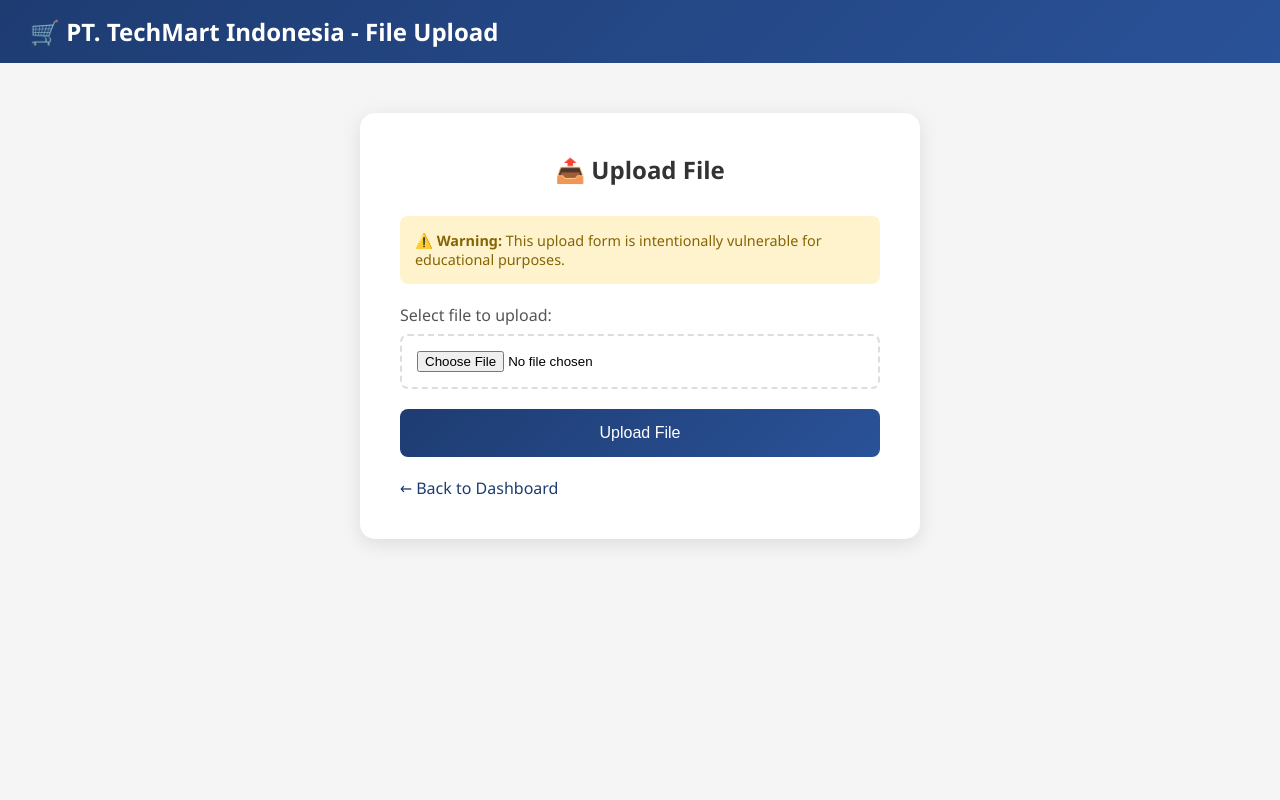
After one commit to ujangbustomiitts20/simulasidigitalforensic, a PHP site: page /upload.php in a window 1280 px wide. The commit adds this page. Run offline with PHP 8.4, Linux system fonts and the light colour scheme; a user stored in the database is signed in.

Commit message:
Update fitur / perbaikan bug

```diff
--- a/01-setup-environment/docker/victim/www/login.php
+++ b/01-setup-environment/docker/victim/www/login.php
@@ -44,11 +44,12 @@ if ($_SERVER['REQUEST_METHOD'] === 'POST') {
         $password = $_POST['password'] ?? '';
 
         // =====================================================
-        // VULNERABILITY: SQL INJECTION
+        // VULNERABILITY: SQL INJECTION (SANGAT VULNERABLE!)
         // Query tidak menggunakan prepared statements
         // Input tidak di-sanitasi
+        // Attacker bisa bypass dengan: admin'-- atau ' OR '1'='1
         // =====================================================
-        $query = "SELECT * FROM users WHERE username='$username' AND password=MD5('$password')";
+        $query = "SELECT * FROM users WHERE username='$username' AND password='$password'";
 
         // Log untuk forensik
         $log_time = date('Y-m-d H:i:s');
--- /dev/null
+++ b/01-setup-environment/docker/victim/www/upload.php
@@ -0,0 +1,168 @@
+<?php
+/**
+ * File Upload Page - VULNERABLE TO UNRESTRICTED FILE UPLOAD
+ * PT. TechMart Indonesia
+ * FOR EDUCATIONAL PURPOSES ONLY
+ *
+ * VULNERABILITIES:
+ * 1. No file type validation
+ * 2. No file extension validation
+ * 3. No file size limit
+ * 4. Files stored in web-accessible directory
+ */
+session_start();
+error_reporting(E_ALL);
+ini_set('display_errors', 1);
+
+// Check if logged in (tapi masih bisa di-bypass)
+if (!isset($_SESSION['user'])) {
+    // VULNERABILITY: Parameter bypass
+    if (!isset($_GET['bypass']) && !isset($_POST['bypass'])) {
+        header('Location: login.php');
+        exit;
+    }
+}
+
+$upload_dir = 'uploads/';
+$message = '';
+$error = '';
+
+// Create upload directory if not exists
+if (!file_exists($upload_dir)) {
+    mkdir($upload_dir, 0777, true);
+}
+
+if ($_SERVER['REQUEST_METHOD'] === 'POST' && isset($_FILES['file'])) {
+    $file = $_FILES['file'];
+
+    // Log untuk forensik
+    $log_time = date('Y-m-d H:i:s');
+    $log_ip = $_SERVER['REMOTE_ADDR'] ?? 'unknown';
+    error_log("[$log_time] FILE UPLOAD | IP: $log_ip | File: {$file['name']} | Size: {$file['size']} | Type: {$file['type']}");
+
+    // =====================================================
+    // VULNERABILITY: NO VALIDATION!
+    // Tidak ada pengecekan tipe file
+    // Tidak ada pengecekan ekstensi
+    // File bisa diupload langsung ke web directory
+    // =====================================================
+
+    $target_path = $upload_dir . basename($file['name']);
+
+    // VULNERABILITY: Directly move uploaded file without any validation
+    if (move_uploaded_file($file['tmp_name'], $target_path)) {
+        $message = "File uploaded successfully: " . htmlspecialchars($file['name']);
+        $message .= "<br>Access URL: <a href='$target_path'>$target_path</a>";
+
+        error_log("[$log_time] FILE UPLOAD SUCCESS | IP: $log_ip | Path: $target_path");
+
+        // Store in audit log
+        try {
+            $host = getenv('MYSQL_HOST') ?: 'victim-db';
+            $user = getenv('MYSQL_USER') ?: 'techmart_user';
+            $pass = getenv('MYSQL_PASSWORD') ?: 'password123';
+            $db = getenv('MYSQL_DATABASE') ?: 'techmart_db';
+
+            $conn = @new mysqli($host, $user, $pass, $db);
+            if (!$conn->connect_error) {
+                $filename = $conn->real_escape_string($file['name']);
+                $filepath = $conn->real_escape_string($target_path);
+                $ip = $conn->real_escape_string($log_ip);
+                $conn->query("INSERT INTO audit_log (action, details, ip_address, user_agent) VALUES ('FILE_UPLOAD', 'File: $filename, Path: $filepath', '$ip', '" . ($_SERVER['HTTP_USER_AGENT'] ?? '') . "')");
+                $conn->close();
+            }
+        } catch (Exception $e) {
+            // Ignore
+        }
+    } else {
+        $error = "Failed to upload file.";
+        error_log("[$log_time] FILE UPLOAD FAILED | IP: $log_ip | Error: Move failed");
+    }
+}
+?>
+<!DOCTYPE html>
+<html lang="en">
+<head>
+    <meta charset="UTF-8">
+    <meta name="viewport" content="width=device-width, initial-scale=1.0">
+    <title>File Upload - PT. TechMart Indonesia</title>
+    <style>
+        * { margin: 0; padding: 0; box-sizing: border-box; }
+        body { font-family: 'Segoe UI', Tahoma, Geneva, Verdana, sans-serif; background: #f5f5f5; min-height: 100vh; display: flex; flex-direction: column; }
+        .navbar { background: linear-gradient(135deg, #1e3c72, #2a5298); padding: 15px 30px; color: white; }
+        .navbar h1 { font-size: 1.5rem; }
+        .container { max-width: 600px; margin: 50px auto; padding: 0 20px; }
+        .card { background: white; padding: 40px; border-radius: 15px; box-shadow: 0 5px 20px rgba(0,0,0,0.1); }
+        .card h2 { text-align: center; margin-bottom: 30px; color: #333; }
+        .form-group { margin-bottom: 20px; }
+        .form-group label { display: block; margin-bottom: 8px; font-weight: 500; color: #555; }
+        .form-group input[type="file"] { width: 100%; padding: 15px; border: 2px dashed #ddd; border-radius: 8px; cursor: pointer; }
+        .form-group input[type="file"]:hover { border-color: #1e3c72; }
+        .btn { width: 100%; padding: 15px; background: linear-gradient(135deg, #1e3c72, #2a5298); color: white; border: none; border-radius: 8px; font-size: 1rem; cursor: pointer; transition: transform 0.2s; }
+        .btn:hover { transform: translateY(-2px); box-shadow: 0 5px 15px rgba(30,60,114,0.3); }
+        .message { padding: 15px; border-radius: 8px; margin-bottom: 20px; }
+        .message.success { background: #d4edda; color: #155724; border: 1px solid #c3e6cb; }
+        .message.error { background: #f8d7da; color: #721c24; border: 1px solid #f5c6cb; }
+        .warning { background: #fff3cd; padding: 15px; border-radius: 8px; margin-bottom: 20px; color: #856404; font-size: 0.9rem; }
+        .back-link { display: inline-block; margin-top: 20px; color: #1e3c72; text-decoration: none; }
+        .uploaded-files { margin-top: 30px; }
+        .uploaded-files h3 { margin-bottom: 15px; color: #333; }
+        .file-list { list-style: none; }
+        .file-list li { padding: 10px; background: #f8f9fa; margin-bottom: 5px; border-radius: 5px; }
+        .file-list a { color: #1e3c72; text-decoration: none; }
+    </style>
+</head>
+<body>
+    <nav class="navbar">
+        <h1>🛒 PT. TechMart Indonesia - File Upload</h1>
+    </nav>
+
+    <div class="container">
+        <div class="card">
+            <h2>📤 Upload File</h2>
+
+            <div class="warning">
+                ⚠️ <strong>Warning:</strong> This upload form is intentionally vulnerable for educational purposes.
+            </div>
+
+            <?php if ($message): ?>
+                <div class="message success"><?php echo $message; ?></div>
+            <?php endif; ?>
+
+            <?php if ($error): ?>
+                <div class="message error"><?php echo htmlspecialchars($error); ?></div>
+            <?php endif; ?>
+
+            <form method="POST" enctype="multipart/form-data">
+                <div class="form-group">
+                    <label for="file">Select file to upload:</label>
+                    <input type="file" name="file" id="file" required>
+                </div>
+                <button type="submit" class="btn">Upload File</button>
+            </form>
+
+            <?php
+            // List uploaded files
+            $files = glob($upload_dir . '*');
+            if ($files):
+            ?>
+            <div class="uploaded-files">
+                <h3>📁 Uploaded Files:</h3>
+                <ul class="file-list">
+                    <?php foreach ($files as $file): ?>
+                        <li>
+                            <a href="<?php echo htmlspecialchars($file); ?>" target="_blank">
+                                <?php echo htmlspecialchars(basename($file)); ?>
+                            </a>
+                            (<?php echo number_format(filesize($file)); ?> bytes)
+                        </li>
+                    <?php endforeach; ?>
+                </ul>
+            </div>
+            <?php endif; ?>
+
+            <a href="dashboard.php" class="back-link">← Back to Dashboard</a>
+        </div>
+    </div>
+</body>
+</html>
```
Also changed, not shown: 01-setup-environment/docker/victim/init.sql (+5 -4 lines), 3 other files.
